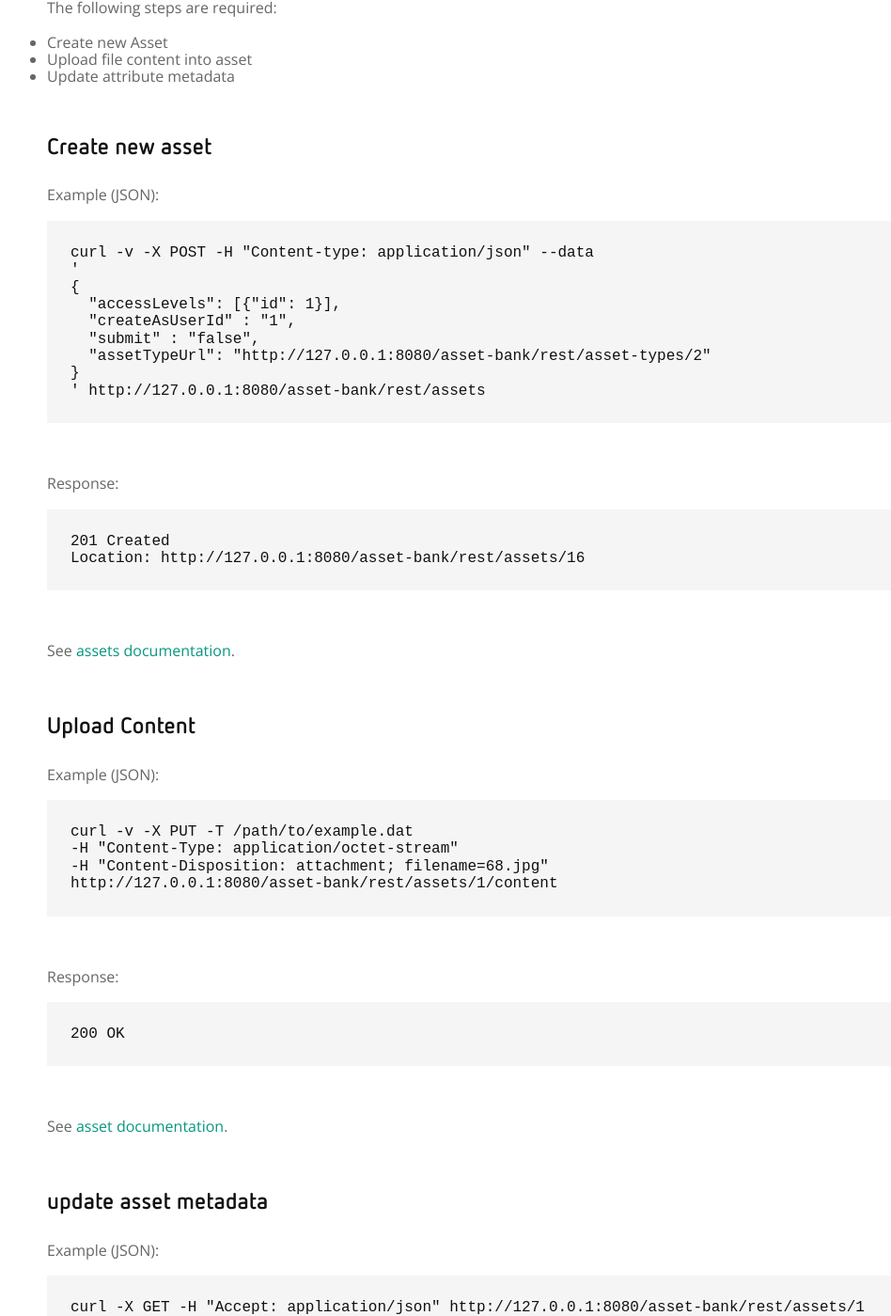
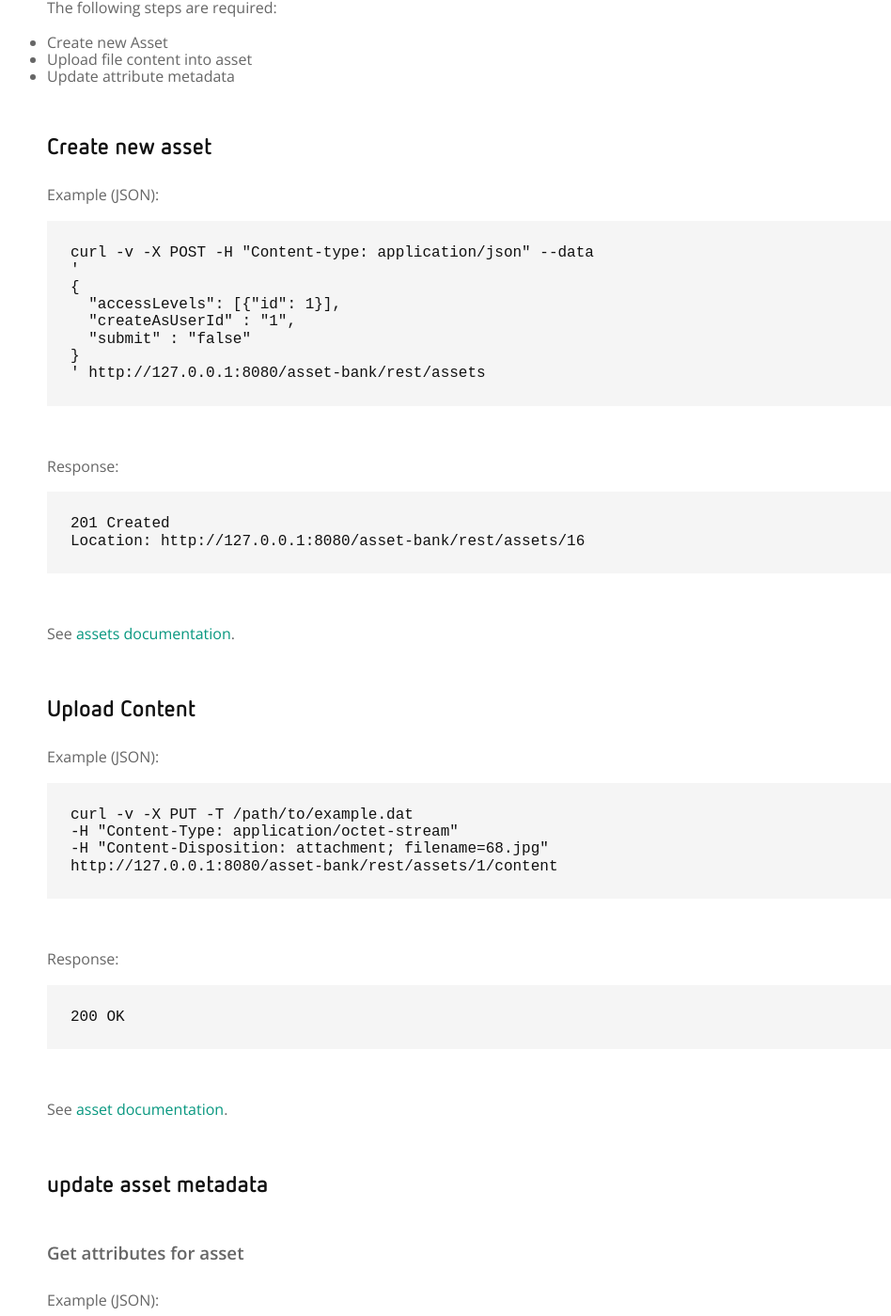
Before and after one commit to brightinteractive/api-docs, a Jekyll site: the page built from doc/how-to-upload.md, in a window 1280 px wide and 1400 px high, scrolled down 245 px. Shown: the whole window at 94% size, without its empty margins (90-1038 px from the left). Built offline with Jekyll 4.4.1, drawn with Linux system fonts in a browser that asks for light colours; our own code applies the rules of GitHub Pages for plain Markdown files; some of the changed text lies outside the part shown.

Commit message:
Some small changes
Simplified some examples.

Added asset attribute updated example.

````diff
--- a/doc/how-to-upload.md
+++ b/doc/how-to-upload.md
@@ -15,8 +15,7 @@ curl -v -X POST -H "Content-type: application/json" --data
 {
   "accessLevels": [{"id": 1}],
   "createAsUserId" : "1",
-  "submit" : "false",
-  "assetTypeUrl": "http://127.0.0.1:8080/asset-bank/rest/asset-types/2"
+  "submit" : "false"
 }
 ' http://127.0.0.1:8080/asset-bank/rest/assets
 ```
@@ -47,6 +46,8 @@ Response:
 See [asset documentation](doc/asset.md).
 
 ## update asset metadata
+
+### Get attributes for asset
 
 Example (JSON):
 ```
@@ -87,4 +88,10 @@ Response:
 }
 ```
 
+### Put attributes for asset
+
+```
+curl -X PUT -H "Content-Type: application/json" -H "Accept: application/json" --data "@asset.json" http://127.0.0.1:8080/asset-bank/rest/assets/1?userId=10
+```
+
 See [content documentation](doc/content.md).
````
